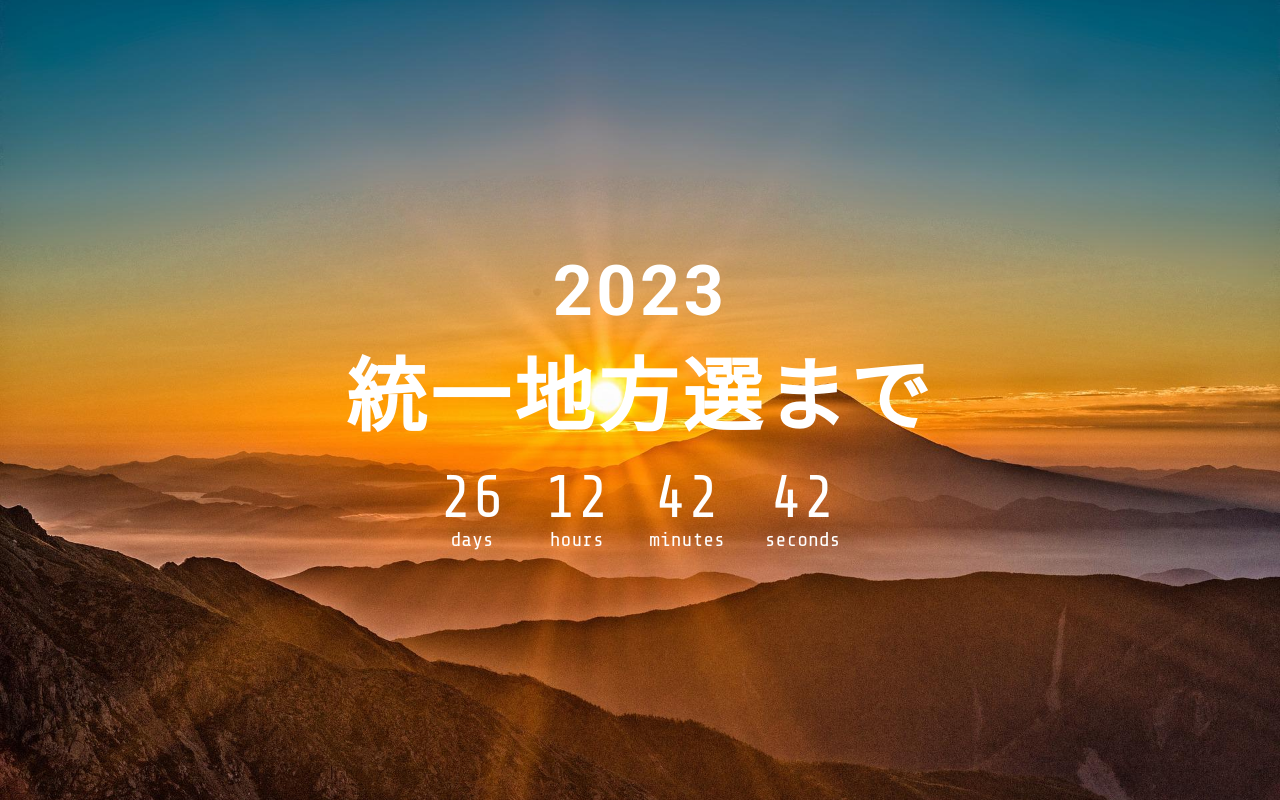
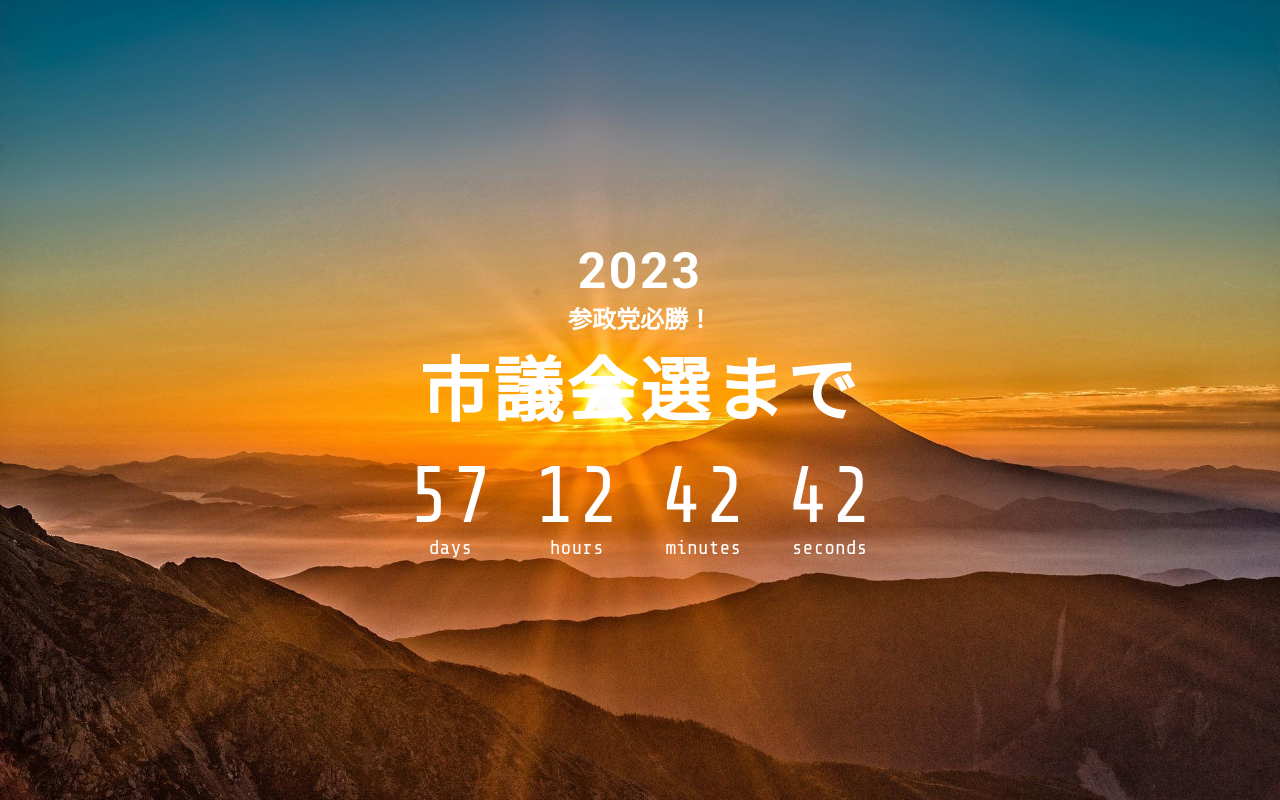
Before and after one commit to hirokitw/countDownPage, a plain HTML site: page index.html in a window 1280 px wide. Drawn offline with nearby package versions, Linux system fonts and the light colour scheme.

Commit message:
correct date

```diff
--- a/countdown.js
+++ b/countdown.js
@@ -10,7 +10,7 @@ const currentYear = new Date().getFullYear();
 // 来年の値を取得
 const nextYear = currentYear;
 // 来年の1月1日00:00:00のDateオブジェクトを取得
-const electionTime = new Date(`March 23 ${nextYear} 00:00:00`);
+const electionTime = new Date(`April 23 ${nextYear} 00:00:00`);
 
 // 来年の値をDOMに追加
 year.innerText = nextYear;
--- a/index.html
+++ b/index.html
@@ -11,7 +11,8 @@
   <div class="container">
     <div class="countdown">
        <h1> <span id="year" class="new-year"></span></h1>
-      <h1 class="election">統一地方選まで</h1>
+      <h2>参政党必勝！</h2>
+      <h1 class="election">市議会選まで</h1>
       <div class="time-container">
         <p class="time"><span id="days" class="time-num"></span>days</p>
         <p class="time"><span id="hours" class="time-num"></span>hours</p>
--- a/style.css
+++ b/style.css
@@ -50,7 +50,7 @@
 .new-year {
   display: block;
   font-family: 'Roboto', sans-serif;
-  font-size: 70px;
+  font-size: 50px;
   font-weight: bold;
   letter-spacing: 0.05em;
 }
@@ -59,7 +59,7 @@
 .election {
   display: block;
   font-family: 'Roboto', sans-serif;
-  font-size: 80px;
+  font-size: 70px;
   font-weight: bold;
   letter-spacing: 0.05em;
 }
@@ -85,7 +85,7 @@
 
 /* hours, minutes, secondsの数値のスタイル */
 .time-num {
-  font-size: 60px;
+  font-size: 80px;
   line-height: 1;
 }
 
```
